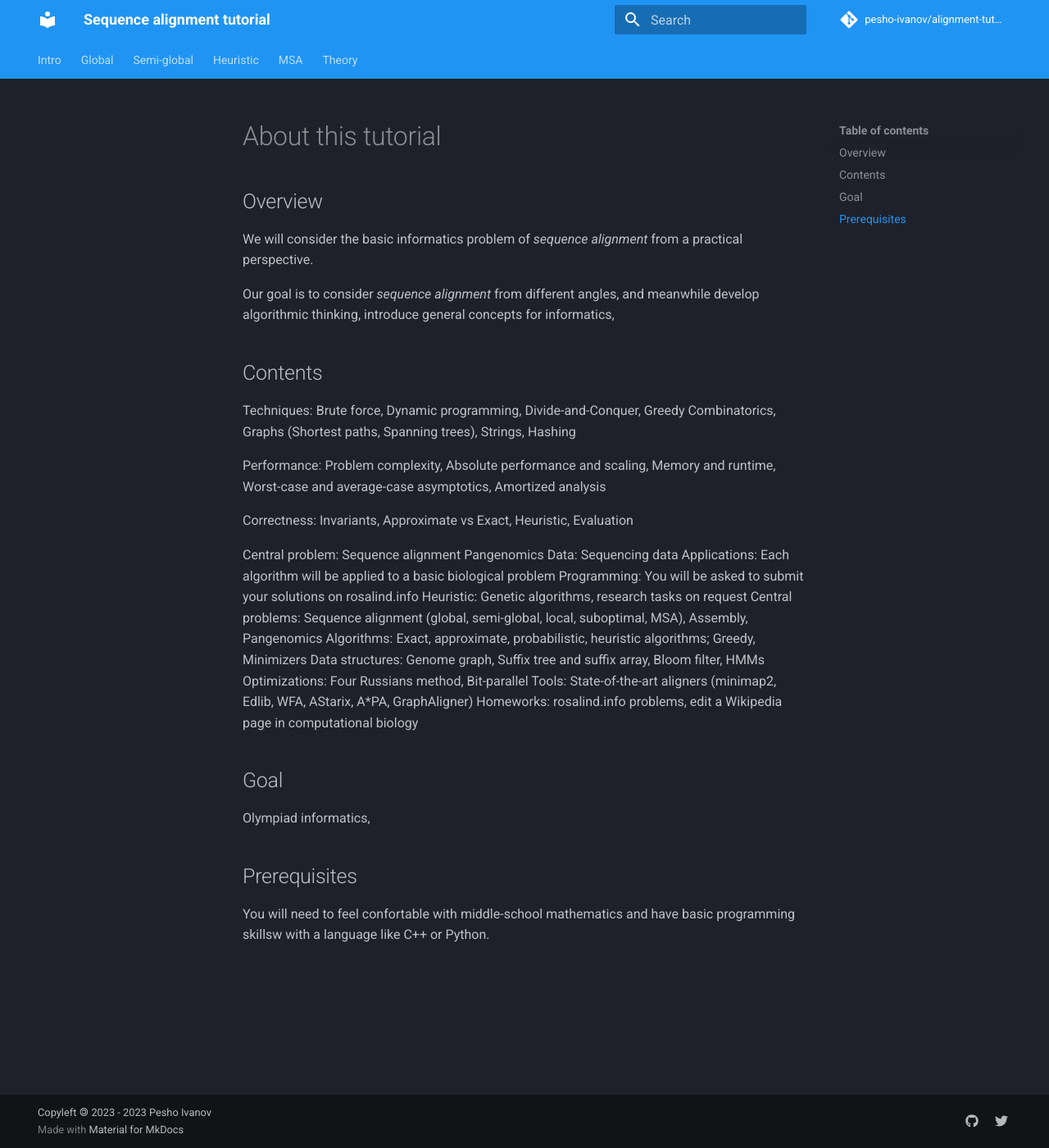
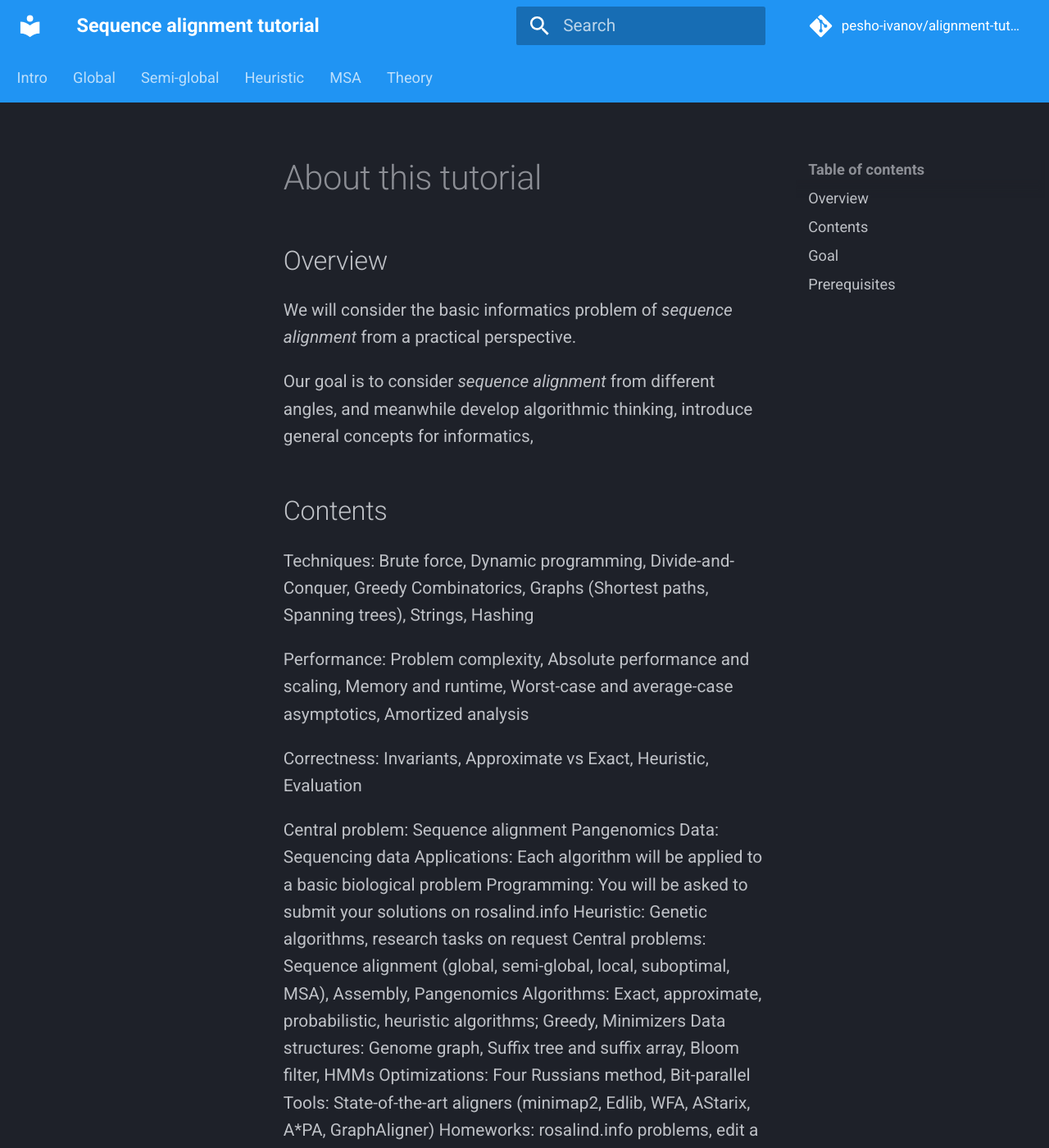
Before and after one commit to pesho-ivanov/alignment-tutorial, an MkDocs documentation site: the page built from docs/index.md, in a window 1280 px wide and 1400 px high. Shown: the whole window at 82% size. Built offline with MkDocs 1.6.1 and Material for MkDocs 9.7.7, drawn with Linux system fonts in a browser that asks for light colours; comment, search, counter and statistics services are not loaded.

Commit message:
bigger font size

```diff
--- /dev/null
+++ b/docs/stylesheets/custom.css
@@ -0,0 +1,3 @@
+html {
+    font-size: 26px; /* This is a common base size */
+}
--- a/mkdocs.yml
+++ b/mkdocs.yml
@@ -26,6 +26,9 @@ extra:
       link: https://github.com/pesho-ivanov
     - icon: fontawesome/brands/twitter
       link: https://twitter.com/peshotrie
+
+extra_css:
+  - stylesheets/custom.css
 
 plugins:
   - search
```
